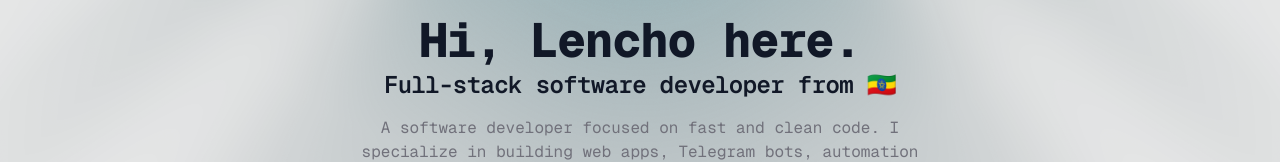
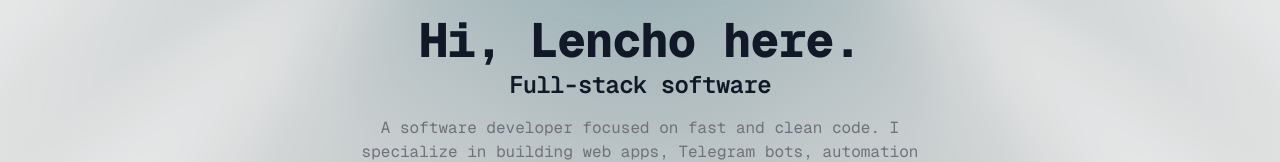
Before and after one commit to BraveRam/portfolio, a Next.js app: page / in a window 1280 px wide. Shown: the part 288-450 px from the top of the page. Built offline with nearby package versions, Linux system fonts and the light colour scheme; no server answers.

Commit message:
Update hero text to shorten developer description

```diff
--- a/components/Hero.tsx
+++ b/components/Hero.tsx
@@ -54,7 +54,7 @@ export default function Hero() {
             transition={{ duration: 0.6, ease: "easeOut" }}
             className="text-2xl/tight sm:text-2xl/tight font-semibold tracking-tight"
           >
-            Full-stack software developer from 🇪🇹
+            Full-stack software
           </motion.h2>
           <motion.p
             initial={{ opacity: 0, y: 24 }}
```
